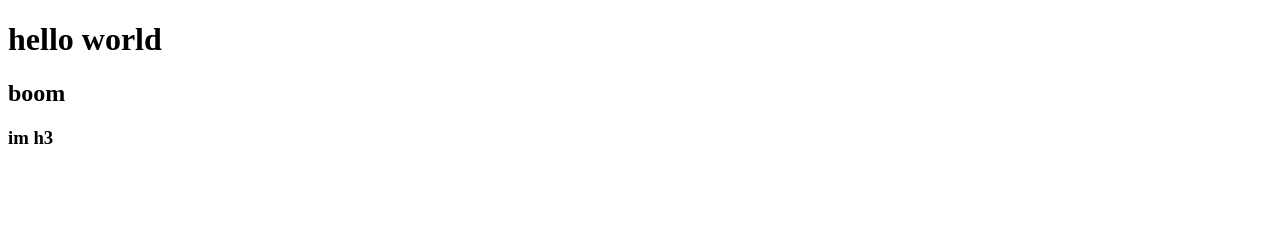
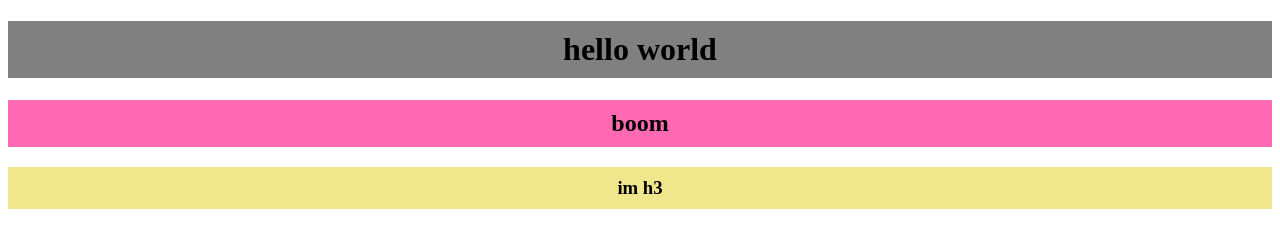
Before and after one commit to bhoomikaurs/html, a plain HTML site: page index.html in a window 1280 px wide. Drawn offline with Linux system fonts and the light colour scheme.

Commit message:
added back-colors

```diff
--- a/index.html
+++ b/index.html
@@ -6,6 +6,7 @@
     <meta http-equiv="X-UA-Compatible" content="IE=edge">
     <meta name="viewport" content="width=device-width, initial-scale=1.0">
     <title>my first repo</title>
+    <link rel="stylesheet" href="style.css">
 </head>
 
 <body>
--- a/style.css
+++ b/style.css
@@ -0,0 +1,13 @@
+h1,h2,h3{
+    padding: 10px;
+    text-align: center;
+}
+h1{
+    background-color: grey;
+}
+h2{
+    background-color: hotpink;
+}
+h3{
+    background-color: khaki;
+}
```
